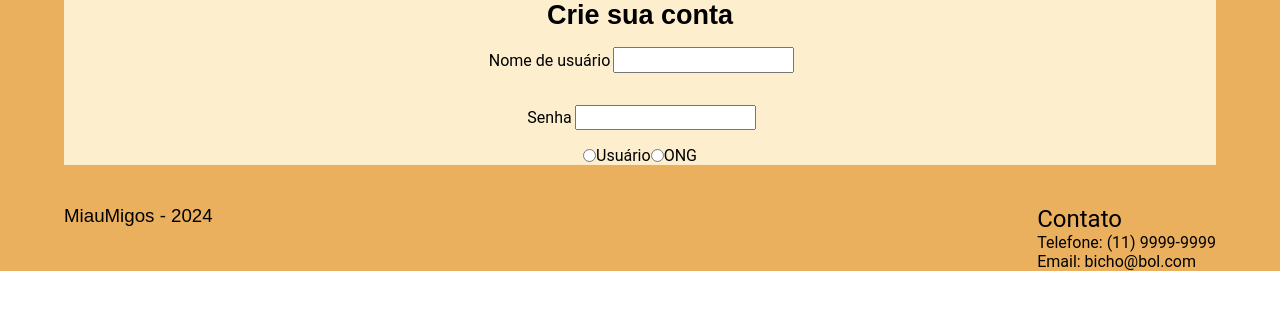
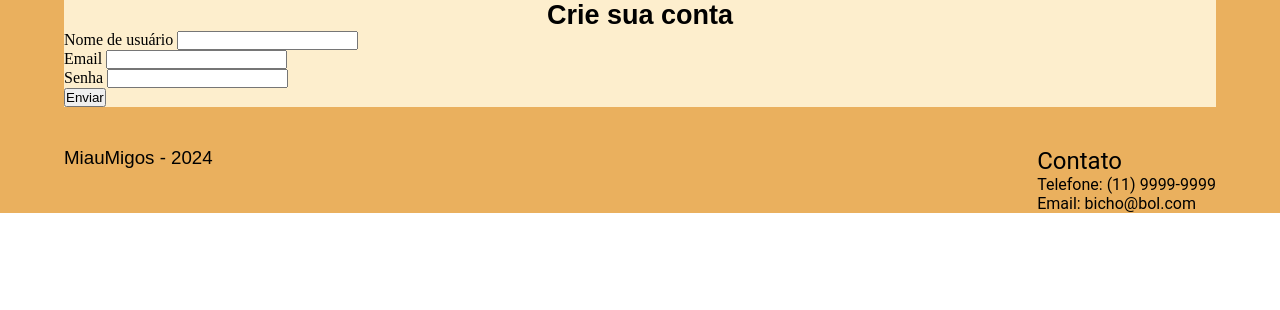
Before and after one commit to LuizZaghetto/Projeto_ONG, a Flask app: page /registro in a window 1280 px wide; the page is wider, and only the part inside the window is pictured. Shown: the part 86-396 px from the top of that part. Run offline with Flask 3, Linux system fonts and the light colour scheme; some web fonts are replaced.

Commit message:
Adicionando formulário

```diff
--- a/Flask/meu_site.py
+++ b/Flask/meu_site.py
@@ -1,13 +1,18 @@
-from flask import Flask, render_template, jsonify, abort
+from flask import Flask, render_template, jsonify, abort, flash
+from flask_wtf import FlaskForm
+from wtforms import StringField, SubmitField
+from wtforms.validators import DataRequired, Email, Length
 from flask_sqlalchemy import SQLAlchemy
+from datetime import datetime
 import json
 
 app = Flask(__name__)
 
-app.config['SQLALCHEMY_DATABASE_URI'] = 'mysql+pymysql://root:123Salsich@#@localhost/ONG'
-
-app.config['SQLALCHEMY_TRACK_MODIFICATIONS'] = False
-
+# Integrando com SQL
+app.config['SQLALCHEMY_DATABASE_URI'] = 'mysql+pymysql://root:123Salsich%40#@localhost/ong'
+# Secret Key
+app.config['SECRET_KEY'] = "123Salsich@#"
+# Inicializando o db
 db = SQLAlchemy(app)
 
 def carregar_json(filename):
@@ -20,6 +25,19 @@ def carregar_json(filename):
     except json.JSONDecodeError:
         print(f"Erro: O arquivo '{filename}' não é um JSON válido.")
         return []
+
+# Criar formulario Registro
+class registroForm(FlaskForm):
+    nomeUsuario = StringField("Nome de usuário", validators=[DataRequired()])
+    email = StringField("Email", validators=[Email()])
+    senha = StringField("Senha", validators=[DataRequired(), Length(min=8, max=20)])
+    enviar = SubmitField("Enviar")
+
+# Define o perfil do Usuario
+# class Usuarios(db.model):
+#     __tablename__ = 'pessoa'
+
+
 
 @app.route("/")
 def landing_page():
@@ -46,9 +64,16 @@ def perfil_bicho(nome_bicho):
 def login():
     return render_template('login/login.html')
 
-@app.route("/registro")
+@app.route("/registro", methods=['GET', 'POST'])
 def registro():
-    return render_template('registro/registro.html')
+    form = registroForm()
+    if form.validate_on_submit():
+        form.nomeUsuario.data = ''
+        form.email.data = ''
+        form.senha.data = ''
+        flash("Form submitted successfully")
+    return render_template('registro/registro.html', form=form)
+
 
 @app.route('/header')
 def serve_header():
--- a/Flask/static/css/usuarios/main.css
+++ b/Flask/static/css/usuarios/main.css
@@ -55,7 +55,7 @@
     padding: 0.5em 2rem;
     margin: 4rem 0 0 6rem;
     column-gap: 6.5rem;
-     row-gap: 2rem;
+    row-gap: 2rem;
 }
 
 .principal__bichos__catalogo-item {
--- a/Flask/templates/registro/registro.html
+++ b/Flask/templates/registro/registro.html
@@ -6,11 +6,11 @@
     <title>MiauMigos - Registro</title>
     <link rel="shortcut icon" href="{{ url_for('static', filename='img/logo_miaumigos_icone.ico') }}">
     <link rel="stylesheet" href="{{ url_for('static', filename='css/registro/main.css') }}">
-    <script src="{{ url_for('static', filename='js/carregar_partes.js') }}" ></script>
 </head>
 <body>
 
-    <div id="header"></div>
+{% include 'header/header.html' %}
+{% block content %}
     <main class="principal">
         <section class="principal__conteudo">
             <div class="titulo">
@@ -19,25 +19,22 @@
                 </h1>
             </div>
             <div>
-                <form action="login.php">
-                    <div class="username">
-                        <label for="user" class="username-titulo">Nome de usuário</label>
-                        <input id="user", name="user">
-                    </div>
-                    <div class="senha">
-                        <label for="senha" class="senha-titulo">Senha</label>
-                        <input id="senha" type="password" name="senha">
-                    </div>
-                    <div class="escolher">
-                        <input class="escolher-label" type="radio" id="tipo_usuario" name="tipo" value="Usuário"/>
-                        <label for="tipo_usuario">Usuário</label>
+                <form method="POST">
+                    {{ form.hidden_tag() }}
 
-                        <input class="escolher-label" type="radio" id="tipo_ong" name="tipo" value="ONG"/>
-                        <label for="tipo_ong">ONG</label>
-                    </div>
-
+                    {{ form.nomeUsuario.label }}
+                    {{ form.nomeUsuario }}
+                    <br>
+                    {{ form.email.label }}
+                    {{ form.email }}
+                    <br>
+                    {{ form.senha.label }}
+                    {{ form.senha }}
+                    <br>
+                    {{ form.enviar }}
                 </form>
             </div>
         </section>
     </main>
-    <div id="footer"></div>
+{% endblock %}
+{% include 'footer/footer.html' %}
```
Also changed, not shown: Flask/templates/landing_page/index.html (+6 -3 lines), Flask/templates/login/login.html (+5 -3 lines), Flask/templates/perfil_bicho/index.html (+4 -4 lines), Flask/templates/usuarios/index.html (+4 -4 lines).
